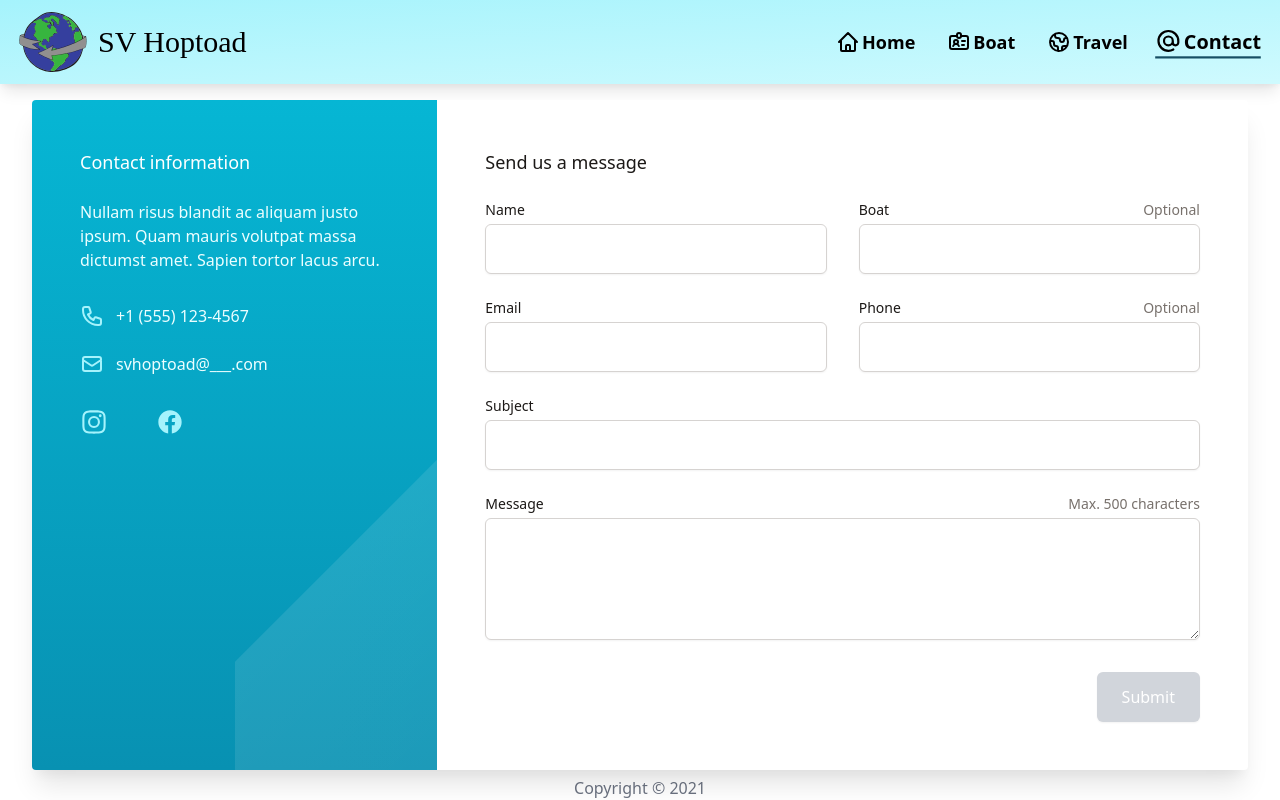
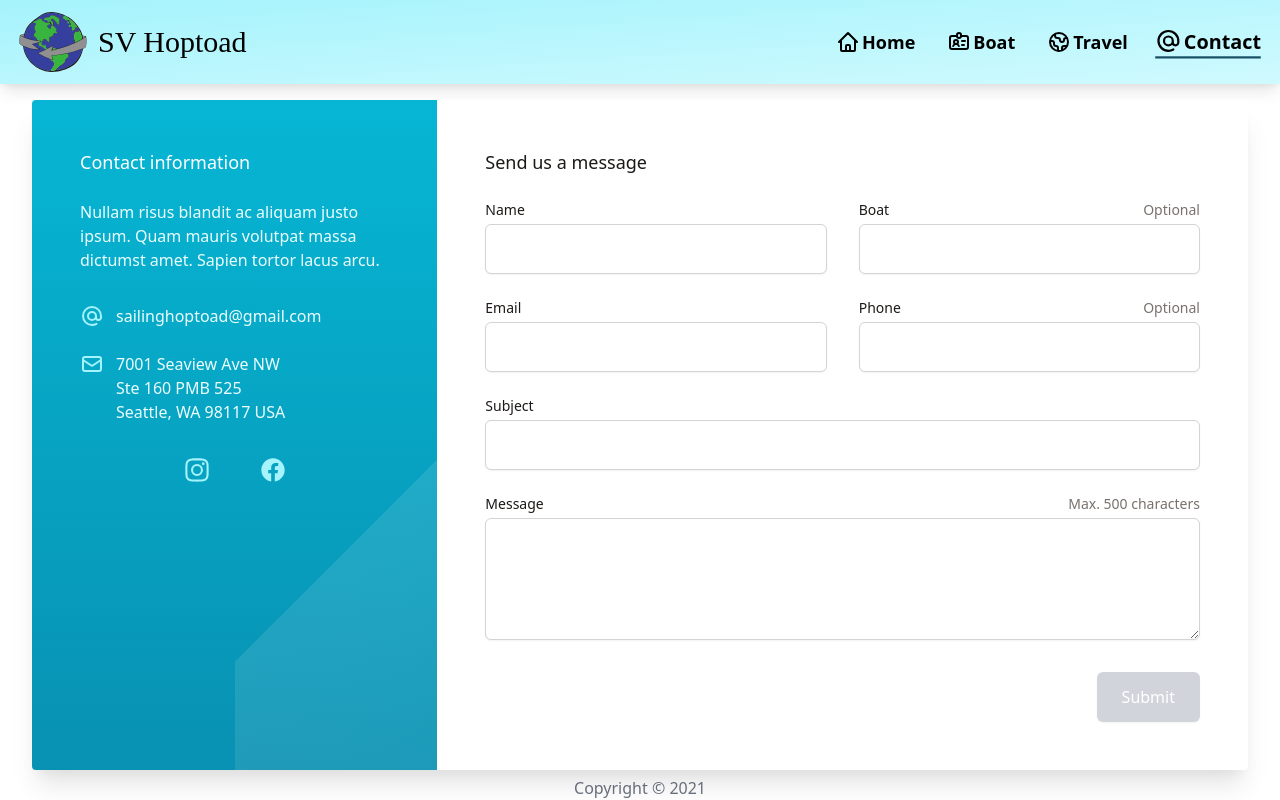
Before and after one commit to shawnstolsig/svhoptoad, a Next.js app: page /contact in a window 1280 px wide. Built offline with nearby package versions, Linux system fonts and the light colour scheme; a web font is replaced by a local one; what @tailwindcss/typography would draw is missing.

Commit message:
updated photos and contact form

```diff
--- a/content/boat.js
+++ b/content/boat.js
@@ -37,13 +37,13 @@ export const boats = [
                 source: 'https://res.cloudinary.com/svhoptoad/image/upload/v1629668057/boat/boats/moody-46-1_h9vjf2.jpg',
             },
             {
-                title: 'Caption #2',
-                subtitle: 'Location?',
+                title: 'Anchored in the San Juans',
+                subtitle: 'San Juan Islands, WA',
                 source: 'https://res.cloudinary.com/svhoptoad/image/upload/v1629671173/boat/boats/moody-46-2_dzlly2.jpg',
             },
             {
-                title: 'On the hard',
-                subtitle: 'Location?',
+                title: 'New Bottom Paint March 2021',
+                subtitle: 'Canal Boat Yard, Seattle WA',
                 source: 'https://res.cloudinary.com/svhoptoad/image/upload/v1629671173/boat/boats/moody-46-3_wuzrvq.jpg',
             },
             {
@@ -202,13 +202,13 @@ export const boats = [
             },
             {
                 title: 'A much needed sandblasting',
-                subtitle: 'Vuda Marina Fiji',
+                subtitle: 'Vuda Marina, Fiji',
                 source: 'https://res.cloudinary.com/svhoptoad/image/upload/v1628743341/boat/boats/roberts-38-2_v6yaf1.jpg',
             },
             {
-                title: 'Laundry day',
-                subtitle: '',
-                source: 'https://res.cloudinary.com/svhoptoad/image/upload/v1629669925/boat/boats/roberts-38-3_xkbpgu.jpg',
+                title: 'An uncommon glamor shot',
+                subtitle: 'San Blas Islands, Panama',
+                source: 'https://res.cloudinary.com/svhoptoad/image/upload/v1629863836/boat/boats/roberts-38-3_cjsmfo.jpg',
             },
             {
                 title: 'Quarantined upon arrival',
@@ -271,7 +271,7 @@ export const boats = [
         photos: [
             {
                 url: `https://res.cloudinary.com/svhoptoad/image/upload/v1628740977/boat/boats/san-juan-portrait_au79dz.jpg`,
-                title: `Staying out of trouble`,
+                title: `Keeping out of trouble in Elliott Bay, Seattle`,
                 alt: `Portrait photo of Hoptoad: San Juan 23`
             },
         ],
--- a/content/contact.js
+++ b/content/contact.js
@@ -1,9 +1,13 @@
 export const contactForm = {
     sidebarTitle: `Contact information`,
     sidebarDescription: `Nullam risus blandit ac aliquam justo ipsum. Quam mauris volutpat massa dictumst amet. Sapien tortor lacus arcu.`,
-    phone: `+1 (555) 123-4567`,
-    email: `svhoptoad@___.com`,
+    email: `sailinghoptoad@gmail.com`,
     instagramLink: `https://www.instagram.com/svhoptoad/`,
     facebookLink: `https://www.facebook.com/margie.stolsig`,
     maxMessageLength: 500,
+    address: [
+        `7001 Seaview Ave NW`,
+        `Ste 160 PMB 525`,
+        `Seattle, WA  98117 USA`
+    ],
 }
--- a/pages/contact/index.js
+++ b/pages/contact/index.js
@@ -1,7 +1,7 @@
 import Head from "next/head"
 import { useRouter } from "next/router"
 import { useState } from 'react'
-import { MailIcon, PhoneIcon } from '@heroicons/react/outline'
+import { MailIcon, AtSymbolIcon } from '@heroicons/react/outline'
 import emailjs from 'emailjs-com'
 
 import {
@@ -165,21 +165,28 @@ function ContactForm() {
                         </p>
                         <dl className="mt-8 space-y-6">
                             <dt>
-                                <span className="sr-only">Phone number</span>
-                            </dt>
-                            <dd className="flex text-base text-cyan-50">
-                                <PhoneIcon className="flex-shrink-0 w-6 h-6 text-cyan-200" aria-hidden="true" />
-                                <span className="ml-3">{contactForm.phone}</span>
-                            </dd>
-                            <dt>
                                 <span className="sr-only">Email</span>
                             </dt>
                             <dd className="flex text-base text-cyan-50">
-                                <MailIcon className="flex-shrink-0 w-6 h-6 text-cyan-200" aria-hidden="true" />
+                                <AtSymbolIcon className="flex-shrink-0 w-6 h-6 text-cyan-200" aria-hidden="true" />
                                 <span className="ml-3">{contactForm.email}</span>
                             </dd>
+                            <dt>
+                                <span className="sr-only">Address</span>
+                            </dt>
+                            <dd className="flex text-base text-cyan-50">
+                                <MailIcon className="flex-shrink-0 w-6 h-6 text-cyan-200" aria-hidden="true" />
+                                <div className="ml-3">
+                                    {contactForm.address[0]}
+                                    <br/>
+                                    {contactForm.address[1]}
+                                    <br/>
+                                    {contactForm.address[2]}
+                                </div>
+                                {/*<span className="ml-3">{contactForm.address}</span>*/}
+                            </dd>
                         </dl>
-                        <ul className="mt-8 flex space-x-12" role="list">
+                        <ul className="mt-8 flex justify-center space-x-12" role="list">
                             <li>
                                 <a className="text-cyan-200 hover:text-cyan-100" href={contactForm.instagramLink} target={`_blank`}>
                                     <span className="sr-only">Instagram</span>
```
Also changed, not shown: 1 other file (tests, documents, lock files or other folders).
